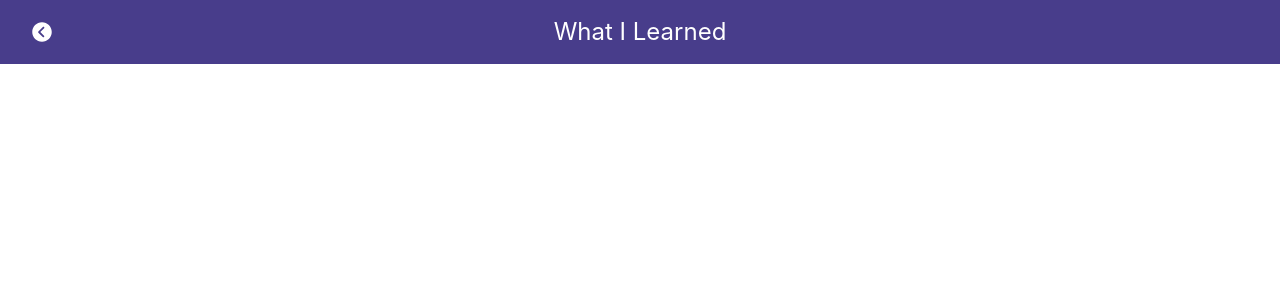
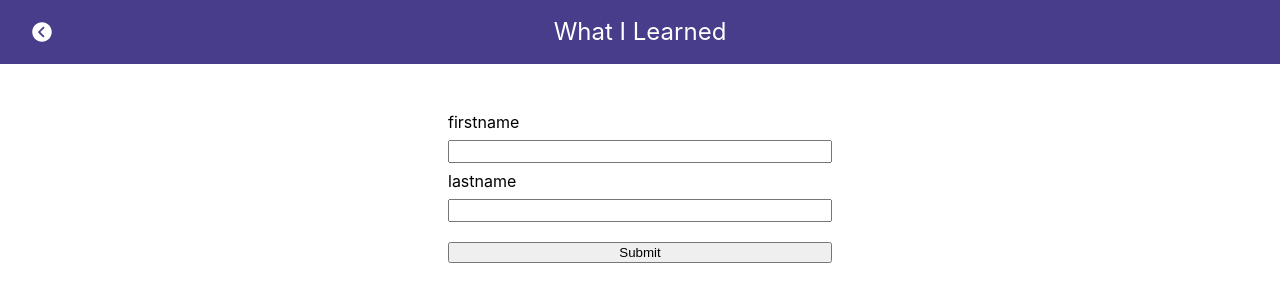
Before and after one commit to saebomp/todayilearned, a React (Create React App) app: page /form_state in a window 1280 px wide. Shown: the top 302 px of the page. Built offline with nearby package versions, Linux system fonts and the light colour scheme.

Commit message:
add form state

```diff
--- a/src/App.js
+++ b/src/App.js
@@ -32,6 +32,7 @@ import Calculator from './components/Calculator/Calculator'
 import Converter from './components/Converter'
 import Menu from './components/Menu'
 import Crudprops from './components/Crud/Crudprops'
+import Form_state from './components/Form_state'
 
 
 
@@ -71,6 +72,7 @@ function App() {
         <Route exact path="/converter" component={Converter} />
         <Route exact path="/menu" component={Menu} />
         <Route exact path="/Crudprops" component={Crudprops} />
+        <Route exact path="/form_state" component={Form_state} />
       </div>
     </Router>
   );
--- a/src/Data.js
+++ b/src/Data.js
@@ -179,4 +179,10 @@ export let DATA = [
     title : 'crudprops',
     component : 'Crudprops'
   },
+  {
+    id: 29,
+    path : '/form_state',
+    title : 'form_state',
+    component : 'Form_state'
+  },
 ]
--- /dev/null
+++ b/src/components/Form_state.js
@@ -0,0 +1,71 @@
+import React, {Component} from 'react';
+const styles = {
+    container: {
+    width:'30%',
+    margin:'50px auto'
+    },
+    input : {
+        padding:'2px',
+        width:'100%',
+        boxSizing:'border-box'
+    },
+    label : {
+        margin:'10px 0',
+        display:'block'
+    },
+    btn: {
+        width:'100%',
+        padding:'2px',
+        marginTop:'20px'
+    }
+}
+
+class Form_state extends Component {
+    constructor(props) {
+      super(props);
+      this.state = {
+          users : [
+            {
+                firstname:'',
+                lastname:''
+            }
+        ],
+        newUser: {}
+      }
+    }
+handleSubmit = (e) => {
+    e.preventDefault();
+    this.setState({users:this.state.newUser})
+    console.log(this.state.users)
+}
+handleChange = (e) => {
+    const {name, value} = e.target
+    this.setState({newUser: {[name]:value}})
+    console.log(this.state.newUser)
+
+}
+render = () => {
+    return (
+        <div style={styles.container}>
+            <form onSubmit={this.handleSubmit}>
+                <div>
+                    <label style={styles.label} for="firstname">firstname</label>
+                    <input id="firstname" style={styles.input} type="text" name="firstname" onChange={this.handleChange} />
+                </div>
+                <div>
+                    <label style={styles.label} for="lastname">lastname</label>
+                    <input id="lastname" style={styles.input} type="text" name="lastname" onChange={this.handleChange} />
+                </div>
+                <button style={styles.btn}>Submit</button>
+            </form>
+            <div>
+                {/* {this.state.users.map((item) => { */}
+                <span>{this.state.users.firstname} {this.state.users.lastname}</span>
+            {/* })} */}
+            </div>
+        </div>
+        );
+    }
+}
+
+export default Form_state;
```
